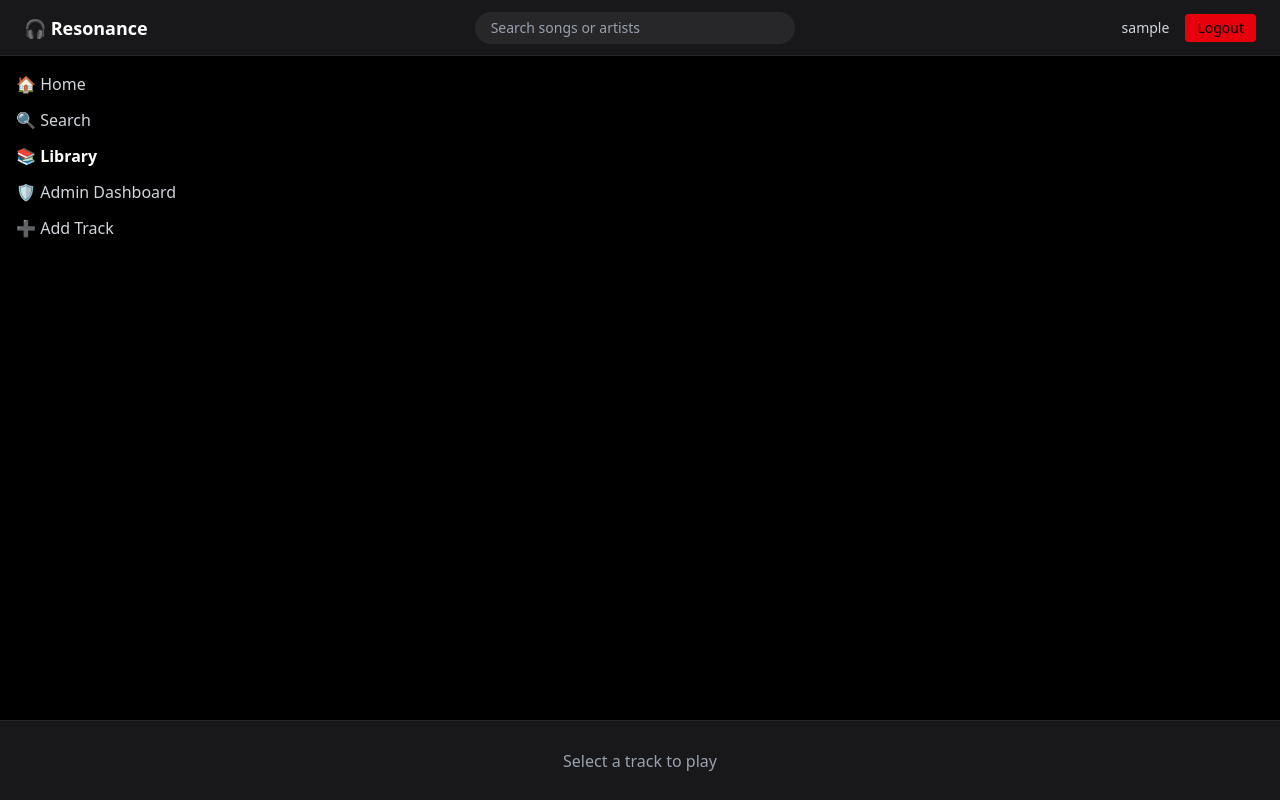
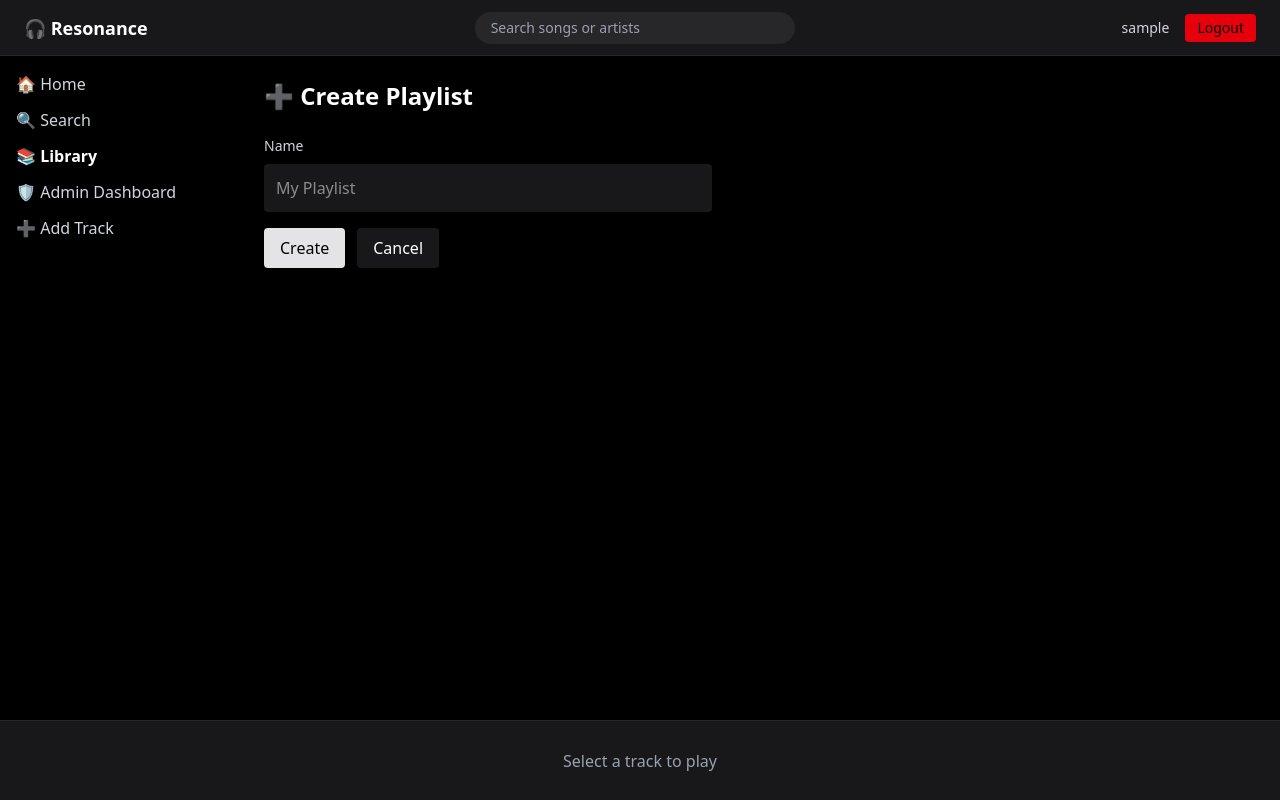
Before and after one commit to Dhanush-Annam/Resonance, a React (Vite) app in the folder frontend/: page /library/playlists/new in a window 1280 px wide. Built offline with nearby package versions, Linux system fonts and the light colour scheme; no server answers; sample sign-in values are in the browser's storage.

Commit message:
add playlist creation and management features

```diff
--- a/frontend/src/App.jsx
+++ b/frontend/src/App.jsx
@@ -14,6 +14,8 @@ import AdminDashboard from './pages/AdminDashboard'
 import AdminCreateTrack from './pages/AdminCreateTrack'
 import LikedSongs from './pages/LikedSongs'
 import RecentlyPlayed from './pages/RecentlyPlayed'
+import CreatePlaylist from './pages/CreatePlaylist'
+import Playlists from './pages/Playlists'
 
 function App() {
 
@@ -69,6 +71,63 @@ function App() {
   const [likedTracks, setLikedTracks] = useState([])
   const token = sessionStorage.getItem('token');
 
+  // PLAYLISTS STATE
+  const [playlists, setPlaylists] = useState([])
+
+  const fetchPlaylists = async () => {
+    if (!token) {
+      setPlaylists([])
+      return
+    }
+
+    try {
+      const res = await fetch(`${import.meta.env.VITE_API_URL}/api/playlists`, {
+        headers: {
+          Authorization: `Bearer ${token}`,
+        },
+      })
+
+      if (!res.ok) return
+
+      const data = await res.json()
+      setPlaylists(Array.isArray(data) ? data : [])
+    } catch (err) {
+      console.error('Failed to load playlists', err)
+    }
+  }
+
+  const addTrackToPlaylist = async (playlistId, trackId) => {
+    if (!playlistId || !trackId || !token) return { ok: false }
+
+    try {
+      const res = await fetch(
+        `${import.meta.env.VITE_API_URL}/api/playlists/${playlistId}/tracks`,
+        {
+          method: 'POST',
+          headers: {
+            'Content-Type': 'application/json',
+            Authorization: `Bearer ${token}`,
+          },
+          body: JSON.stringify({ trackId }),
+        },
+      )
+
+      const data = await res.json().catch(() => null)
+
+      if (!res.ok) {
+        return { ok: false, message: data?.message || 'Failed to add track' }
+      }
+
+      // Keep Library playlist counts reasonably fresh
+      fetchPlaylists()
+
+      return { ok: true }
+    } catch (err) {
+      console.error('Failed to add track to playlist', err)
+      return { ok: false, message: 'Failed to add track' }
+    }
+  }
+
   // LOAD LIKES
   useEffect(() => {
     if (!token) {
@@ -94,6 +153,10 @@ function App() {
       }
     }
     fetchLikedSongs()
+  }, [token])
+
+  useEffect(() => {
+    fetchPlaylists()
   }, [token])
 
   // TOGGLE LIKE
@@ -199,6 +262,23 @@ function App() {
                 <Library
                   likedCount={likedTracks.length}
                   recentCount={recentlyPlayed.length}
+                  playlists={playlists}
+                />
+              }
+            />
+
+            <Route
+              path="/library/playlists/new"
+              element={<CreatePlaylist onCreated={fetchPlaylists} />}
+            />
+
+            <Route
+              path="/library/playlists/:id"
+              element={
+                <Playlists
+                  onPlay={handlePlay}
+                  currentTrack={currentTrack}
+                  onPlaylistChanged={fetchPlaylists}
                 />
               }
             />
@@ -250,6 +330,8 @@ function App() {
           onPrev={playPrev}
           likedTrackIds={likedTracks.map(i => i._id)}
           onToggleLike={toggleLike}
+          playlists={playlists}
+          onAddToPlaylist={addTrackToPlaylist}
         />)}
     </div>
   )
--- /dev/null
+++ b/frontend/src/pages/CreatePlaylist.jsx
@@ -0,0 +1,96 @@
+import { useState } from 'react'
+import { useNavigate } from 'react-router-dom'
+
+export default function CreatePlaylist({ onCreated }) {
+  const [name, setName] = useState('')
+  const [submitting, setSubmitting] = useState(false)
+  const [error, setError] = useState('')
+
+  const navigate = useNavigate()
+
+  const handleSubmit = async (e) => {
+    e.preventDefault()
+
+    const trimmed = name.trim()
+    if (!trimmed) {
+      setError('Playlist name is required')
+      return
+    }
+
+    const token = sessionStorage.getItem('token')
+    if (!token) {
+      setError('You must be logged in')
+      return
+    }
+
+    try {
+      setSubmitting(true)
+      setError('')
+
+      const res = await fetch(`${import.meta.env.VITE_API_URL}/api/playlists`, {
+        method: 'POST',
+        headers: {
+          'Content-Type': 'application/json',
+          Authorization: `Bearer ${token}`,
+        },
+        body: JSON.stringify({ name: trimmed }),
+      })
+
+      const data = await res.json().catch(() => null)
+
+      if (!res.ok) {
+        setError(data?.message || 'Failed to create playlist')
+        return
+      }
+
+      if (typeof onCreated === 'function') {
+        await onCreated()
+      }
+
+      navigate('/library')
+    } catch (err) {
+      console.error(err)
+      setError('Failed to create playlist')
+    } finally {
+      setSubmitting(false)
+    }
+  }
+
+  return (
+    <div className="flex-1 bg-black text-white p-6 overflow-y-auto">
+      <h1 className="text-2xl font-bold mb-6">➕ Create Playlist</h1>
+
+      <form onSubmit={handleSubmit} className="max-w-md space-y-4">
+        <div>
+          <label className="block text-sm text-gray-300 mb-2">Name</label>
+          <input
+            value={name}
+            onChange={(e) => setName(e.target.value)}
+            className="w-full p-3 rounded bg-zinc-900 text-white outline-none focus:ring-2 focus:ring-zinc-700"
+            placeholder="My Playlist"
+            maxLength={100}
+          />
+        </div>
+
+        {error && <p className="text-sm text-red-400">{error}</p>}
+
+        <div className="flex gap-3">
+          <button
+            type="submit"
+            disabled={submitting}
+            className="px-4 py-2 rounded bg-zinc-200 text-black hover:bg-white disabled:opacity-60"
+          >
+            {submitting ? 'Creating…' : 'Create'}
+          </button>
+          <button
+            type="button"
+            onClick={() => navigate('/library')}
+            className="px-4 py-2 rounded bg-zinc-900 text-white hover:bg-zinc-800"
+          >
+            Cancel
+          </button>
+        </div>
+      </form>
+    </div>
+  )
+}
--- a/frontend/src/pages/Library.jsx
+++ b/frontend/src/pages/Library.jsx
@@ -1,47 +1,70 @@
 import { useNavigate } from 'react-router-dom'
 
-export default function Library({ likedCount = 0, recentCount = 0 }) {
+export default function Library({ likedCount = 0, recentCount = 0, playlists = [] }) {
   const navigate = useNavigate()
 
   return (
     <div className="flex-1 bg-black text-white p-6 overflow-y-auto">
       <h1 className="text-2xl font-bold mb-6">Your Library</h1>
 
-      <div className="space-y-4">
+      <div className="grid grid-cols-1 sm:grid-cols-2 lg:grid-cols-3 gap-4">
 
         {/* Liked Songs */}
         <div
-          className="flex items-center gap-4 p-4 bg-zinc-900 rounded cursor-pointer hover:bg-zinc-800"
+          className="p-4 bg-zinc-900 rounded cursor-pointer hover:bg-zinc-800"
           onClick={() => navigate('/library/liked')}
         >
-          <div className="text-xl">❤️</div>
+          <div className="flex items-center gap-3">
+            <div className="text-2xl">❤️</div>
             <div>
               <p className="font-semibold">Liked Songs</p>
-            <p className="text-sm text-gray-400">
-              {likedCount} songs
-            </p>
+              <p className="text-sm text-gray-400">{likedCount} songs</p>
+            </div>
           </div>
         </div>
 
         {/* Recently Played */}
-        <div className="flex items-center gap-4 p-4 bg-zinc-900 rounded cursor-pointer hover:bg-zinc-800"
+        <div
+          className="p-4 bg-zinc-900 rounded cursor-pointer hover:bg-zinc-800"
           onClick={() => navigate('/library/recent')}
         >
-          <div className="text-xl">🕒</div>
+          <div className="flex items-center gap-3">
+            <div className="text-2xl">🕒</div>
             <div>
               <p className="font-semibold">Recently Played</p>
-            <p className="text-sm text-gray-400">
-              {recentCount} songs
-            </p>
+              <p className="text-sm text-gray-400">{recentCount} songs</p>
+            </div>
           </div>
         </div>
 
+        {/* Playlists */}
+        {playlists.map((p) => (
+          <div
+            key={p._id}
+            className="p-4 bg-zinc-900 rounded cursor-pointer hover:bg-zinc-800"
+            onClick={() => navigate(`/library/playlists/${p._id}`)}
+          >
+            <div className="flex items-center gap-3">
+              <div className="text-2xl">🎵</div>
+              <div>
+                <p className="font-semibold">{p.name}</p>
+                <p className="text-sm text-gray-400">{p.trackCount} songs</p>
+              </div>
+            </div>
+          </div>
+        ))}
+
         {/* Create Playlist */}
-        <div className="flex items-center gap-4 p-4 bg-zinc-900 rounded opacity-60">
-          <div className="text-xl">➕</div>
+        <div
+          className="p-4 bg-zinc-900 rounded cursor-pointer hover:bg-zinc-800"
+          onClick={() => navigate('/library/playlists/new')}
+        >
+          <div className="flex items-center gap-3">
+            <div className="text-2xl">➕</div>
             <div>
               <p className="font-semibold">Create Playlist</p>
-            <p className="text-sm text-gray-400">Coming soon</p>
+              <p className="text-sm text-gray-400">Make your own mix</p>
+            </div>
           </div>
         </div>
 
```
Lines whose indentation alone changed are shown as unchanged.
